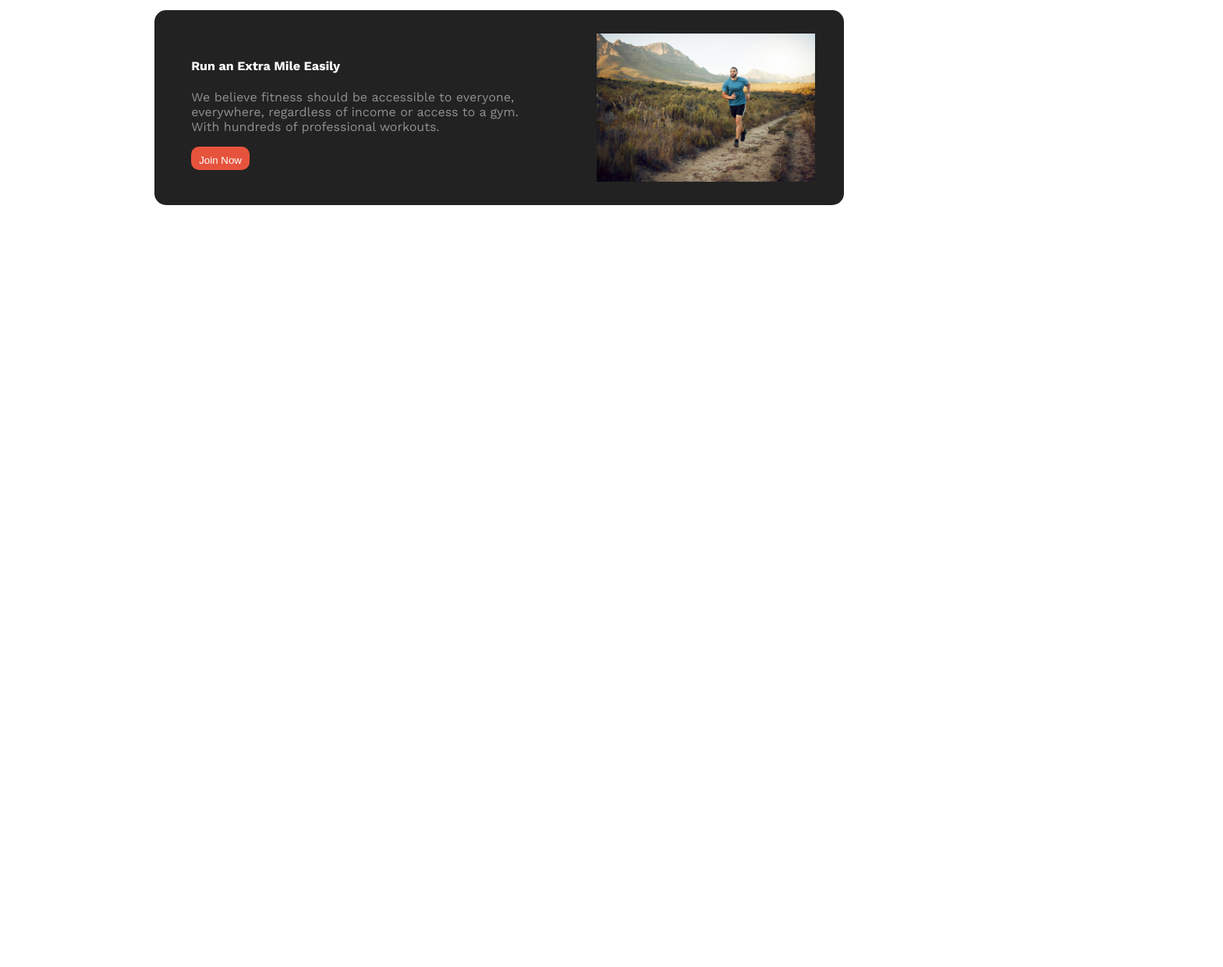
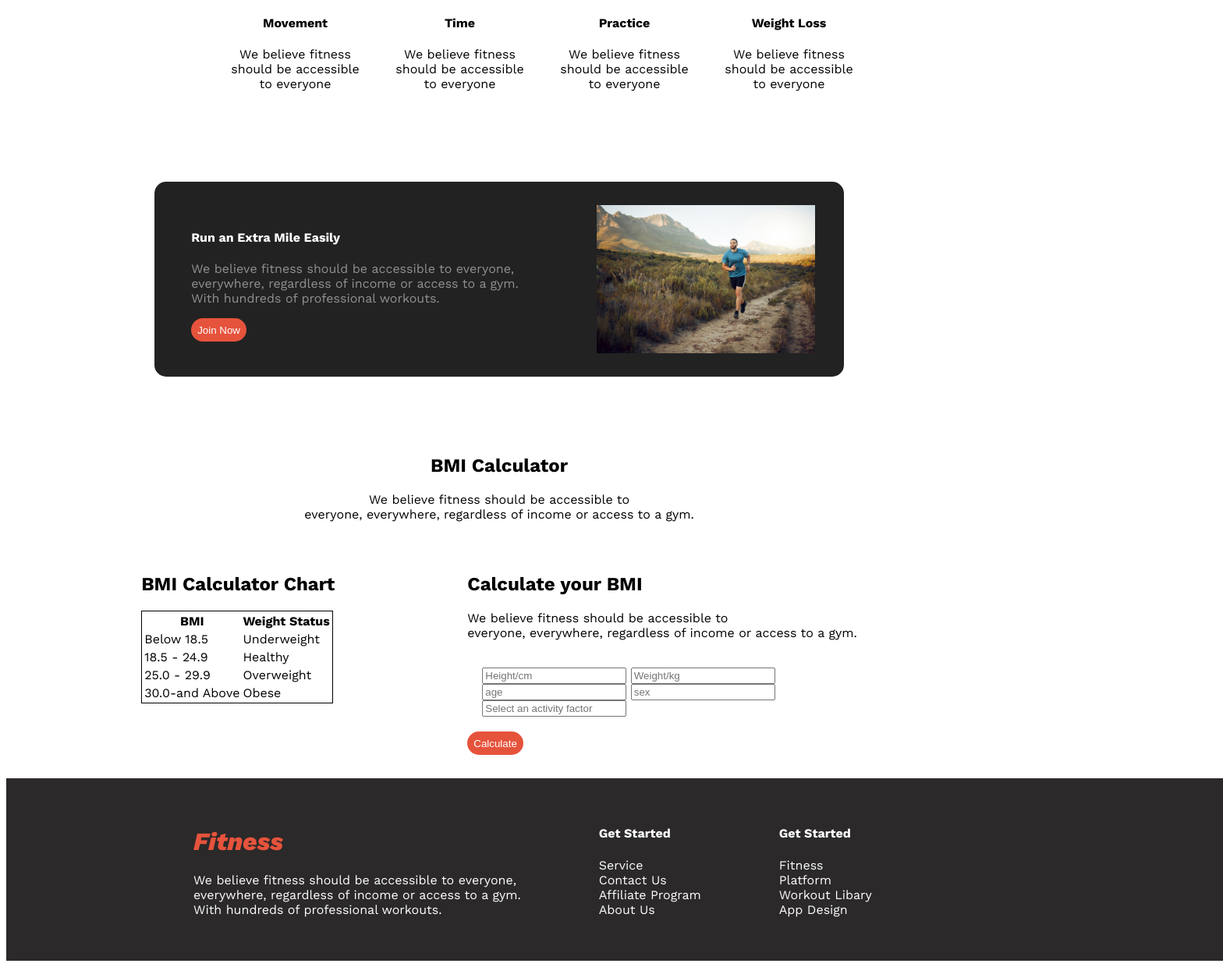
Before and after one commit to juthiosd/assaigment-no-two, a plain HTML site: page index.html in a window 1280 px wide. Shown: the part 1138-2378 px from the top of the page at 78% size, 1568 px wide, since content can reach past the window. Before the commit the page ends 1409 px from the top, so only its background shows below. Drawn offline with nearby package versions, Linux system fonts and the light colour scheme.

```diff
--- a/index.html
+++ b/index.html
@@ -11,7 +11,7 @@
         <header class="bg-dark">
             <nav class="navbar display-flex">
                 <h3 class="fit color-one">Fitness</h3>
-                <ul class="nav-links display-flex">
+                <ul class="nav-link display-flex">
                     <button class="btn-primary color-one">Home</button>
                     <li class="nav-item"><a href="" class="nav-link color-one">Service</a></li>
                     <li class="nav-item"><a href="" class="nav-link color-one">Contact</a></li>
@@ -22,7 +22,7 @@
                 <div class="banner-content">
                     <h1 class="banner-tittle"> <it>Get body in <br> shape & stay healthy</it></h1>
                     <p class="banner-description color-two">A huge selection of health and fitness content, healthy recipes and transformation stories to help you get fit and stay fit!</p>
-                    <button class="btn-primary">Join Club Now!</button>
+                    <button class="btn-primary banner-btn">Join Club Now!</button>
                     <button class="btn-two color-one">Download App</button>
                 </div>
 
@@ -37,23 +37,14 @@
                         <span id="work-vd">500+</span>
                         <br>
                         <span class="color-two">Free Workout Videos</span>
-
                     </button>
-
-
-
-
                 </div>
-
             </div>
-
         </header>
         <main>
             <section class="habits">
-
                 <h1 class="section-tittle">Change Your Habits</h1>
-                <p class="section-description color-two">We believe fitness should be accessible to everyone,<br> everywhere, regardless of income or access to a gym.</p>
-
+                <p class="section-description">We believe fitness should be accessible to everyone,<br> everywhere, regardless of income or access to a gym.</p>
                 <div class="section-container display-flex">
                     <div class="change-habits">
                         <img class="habit-img" src="images/image 3.png" alt="">
@@ -77,9 +68,6 @@
                     </div>
                 </div>
             </section>
-
-
-
             <section class="card color-one display-flex ">
                 <div class="card-description ">
                     <h4 class="card-tittle">Run an Extra Mile Easily </h4>
@@ -89,40 +77,78 @@
                 <img class="card-img" src="images/run.jpg" alt="">
 
             </section>
+            <section class="from">
+                <div class="from-description">
+                    <h1>BMI Calculator</h1>
+                    <p>We believe fitness should be accessible to<br> everyone, everywhere, regardless of income or access to a gym.</p>
+                </div>
+                <div class="from-container display-flex">
+                    <div class="BMI-chat">
+                        <h2>BMI Calculator Chart</h2>
+                        <table class="table-design">
+                            <tr>
+                                <th>BMI</th>
+                                <th>Weight Status</th>
+                            </tr>
+                            <tr>
+                                <td>Below 18.5</td>
+                                <td>Underweight</td>
+                            </tr>
+                            <tr>
+                                <td>18.5 - 24.9</td>
+                                <td>Healthy</td>
+                            </tr>
+                            <tr>
+                                <td>25.0 - 29.9</td>
+                                <td>Overweight</td>
+                            </tr>
+                            <tr>
+                                <td>30.0-and Above</td>
+                                <td>Obese</td>
+                            </tr>
+                        </table>
+                    </div>
 
-
-
-            <section></section>
-            <section>
-               <!--<div>
-                    <h1>Meet Our Team</h1>
-                    <p>We believe fitness should be accessible to everyone, everywhere, regardless of income or access to a gym.</p>
-                </div>
-                <div>
-                    <img src="images/trainer1.png" alt="">
-                </div>
-                <div>
-                    <img src="images/exercise2.png" alt="">
-                </div>
-                <div>
-                    <img src="images/exercise3.png" alt="">
-                </div>
-                <div>
-                    <img src="images/exercise4.png" alt="">
-                </div>
-                <div>
-                    <img src="images/exercise5.jpg" alt="">
-                </div>
-                <div>
-                    <img src="images/exercise6.jpg" alt="">
+                    <div class="calculator-BMI">
+                        <h2>Calculate your BMI</h2>
+                        <p>We believe fitness should be accessible to <br>everyone, everywhere, regardless of income or access to a gym. </p>
+                        <div class="BMI-container">
+                            <input type="text" name="" placeholder="Height/cm" id="">
+                            <input type="text" name="" placeholder="Weight/kg" id="">
+                            <br>
+                            <input type="text" name="" placeholder="age" id="">
+                            <input type="text" name="" placeholder="sex" id="">
+                            <br>
+                            <input type="" name="" placeholder="Select an activity factor" id="">
+                        </div>
+                            <button class="btn-primary">Calculate</button>
+                        </div>
                 </div>
             </section>
+        </main>
+        <footer class="footer-section color-one">
+            <div class="footer-description display-flex">
+                <div class="footer-container">
+                    <h1 class="fit">Fitness</h1>
+                    <p>We believe fitness should be accessible to everyone, <br>everywhere, regardless of income or access to a gym.<br> With hundreds of professional workouts.</p>
+                </div>
+                <div class="list-item">
+                    <h4>Get Started</h4>
+                    <li>Service</li>
+                    <li>Contact Us</li>
+                    <li>Affiliate Program</li>
+                    <li>About Us</li>
+                </div>
+                <div class="list-item">
+                    <h4>Get Started</h4>
+                        <li>Fitness</li>
+                        <li>Platform</li>
+                        <li>Workout Libary</li>
+                        <li>App Design</li>
+                </div>
 
-        </main>
-        <footer>
+            </div>
 
         </footer>
     </body>
     </html>
-</body>
-</html>
--- a/styles/fitness.css
+++ b/styles/fitness.css
@@ -18,7 +18,6 @@
 .color-two{
     font-size: 1rem;
     color: rgba(255, 255, 255, 0.5);
-
 }
 
 .bg-dark{
@@ -28,6 +27,10 @@
 .navbar{
     justify-content: space-between;
     align-items: center;
+    margin-left: 190px;
+    padding: 20px 40px;
+    margin-top: 57px;
+
 }
 .fit{
     font-weight: 800;
@@ -37,29 +40,38 @@
 }
 .btn-primary{
     background-color:#E6533C;
-    border-radius: 10px;
+    border-radius: 15px;
     height: 30px;
     color: #FFFFFF;
     border: none;
-    padding: 10px;
+    padding: 8px;
+
 }
+
 .btn-two{
+    height: 30px;
+    border: 1px;
+    border-radius: 15px;
+    background-color: black;
+    padding:8px;
 
-    border-radius: 10px;
-    background-color: black;
+}
+.first-image{
+    width: 100%;
 }
 .nav-item{
     list-style: none;
     margin-right: 40px;
 }
 .nav-link{
-    text-decoration: none;
-    font-weight: 500;
-
+   text-decoration: none;
+   font-weight: 500px;
+   gap: 18px;
 }
 .navbar,.banner{
     max-width: 1440px;
     margin: 0 auto;
+
 }
 .banner{
     gap: 100px;
@@ -67,15 +79,12 @@
 }
 .banner-content{
     max-width: 500px;
-    margin-top: 190px;
+    margin-top: 100px;
     margin-left: 190px;
+    height: 180px;
 
 }
 
-/*.first-image{
-    width: 300px;
-    height: 580px;
-}*/
 /*extra-button releted kaj*/
 
 
@@ -89,26 +98,32 @@
 
 }
 #vd-design{
-    margin-left: -380px;
-    margin-top: 100px;
+    margin-left: -400px;
+    margin-top: -63px;
 
 }
 #vd-tutorial{
     font-size: 2rem;
-    font-weight: 400px;
+    font-weight: 300px;
 
 }
 #work-design{
     margin-top: 260px;
-    margin-left: -100px;
 
 }
 #work-vd{
     font-size: 3rem;
-    font-weight: 500;
+    font-weight: 400;
 
 }
+main{
+    max-width: 1440px;
+    margin:0 auto;
+}
+main > section{
+    margin-top: 100px;
 
+}
 /*habits-reletade style*/
 .habits{
     align-items: center;
@@ -143,7 +158,84 @@
     height: 190px;
     padding: 30px;
     border-radius: 18px;
+}
+/*from releted style*/
+.from-description{
+    text-align: center;
+
+}
+.from-container{
+    gap: 170px;
+    justify-content: center;
+    padding: 30px;
+}
+.table-design,.tr,.td,.th{
+
+        border: 1px solid black;
+
+}
+.calculator-BMI{
+
+}
 
 
+.BMI-container{
+
+    border-radius: 8px;
+    padding: 19px;
+}
+
+/*footer releted desig*/
+.footer-section{
+    background-color: rgb(43, 41, 41);
+    padding: 40px 60px;
+    width: 1440px;
+    margin: 0 auto;
 
 }
+.footer-description{
+    gap: 100px;
+    margin-left: 180px;
+
+}
+.list-item{
+    list-style: none;
+    gap: 100px;
+}
+
+/*mobile responsive*/
+@media screen and (max-width:576px){
+    .navbar,.banner,.habits,.section-container,.from-description,
+    .from-container,
+    .calculator-BMI{
+        flex-direction: column;
+
+    }
+
+    .banner-content{
+        text-align: center;
+        margin-left: 20px;
+    }
+    .first-image{
+        margin-left: 50px;
+    }
+    .section-container{
+        margin-left: 30px;
+    }
+    .card-description{
+        flex-direction: column;
+
+    }
+    .from-container{
+        gap: none;
+    }
+    .footer-container{
+
+        flex-direction: column;
+        margin-left: 20px;
+    }
+}
+/*medium device responsive*/
+@media screen and (min-width:576px) and (max-width:992px){
+
+}
```
